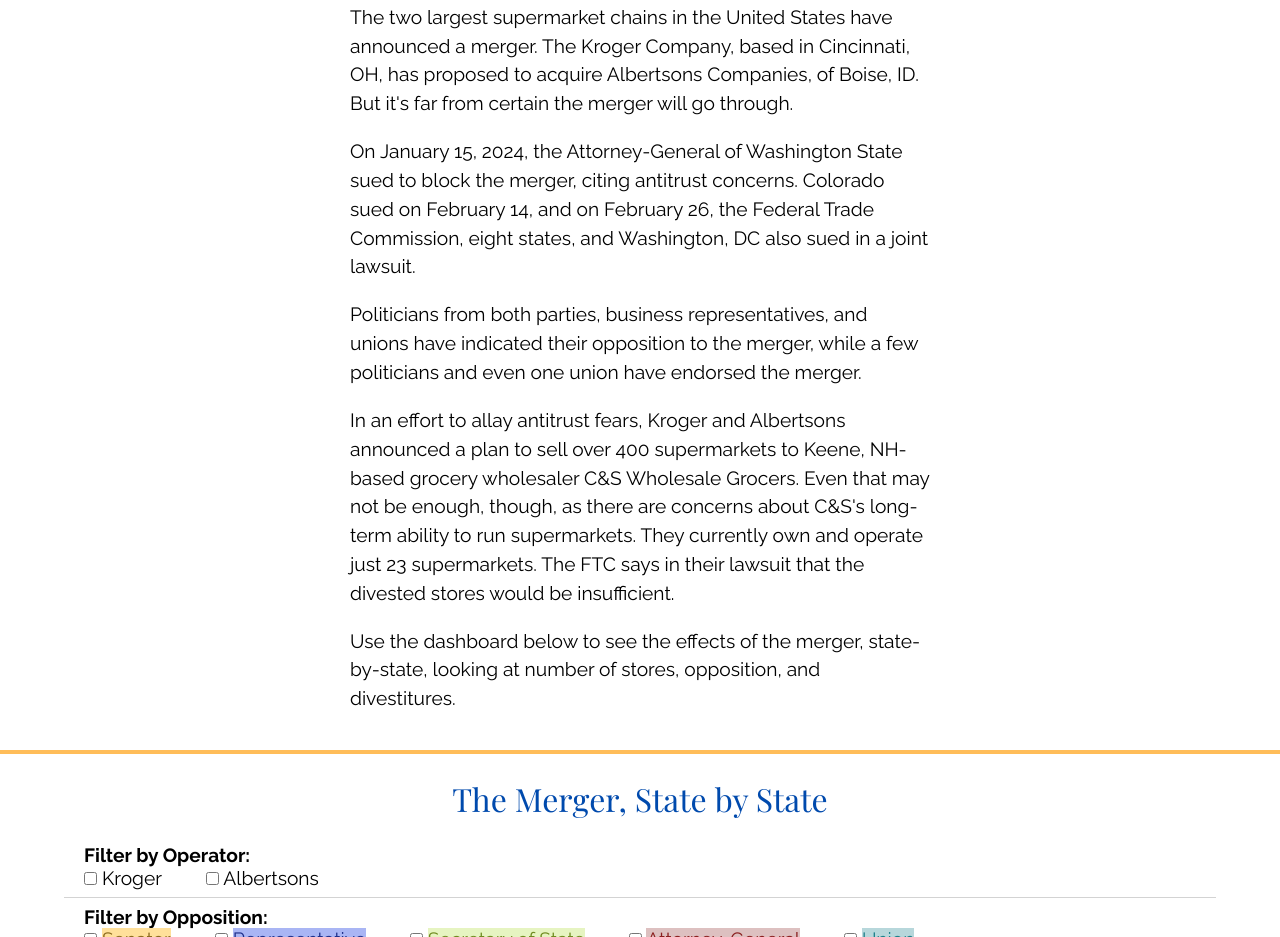
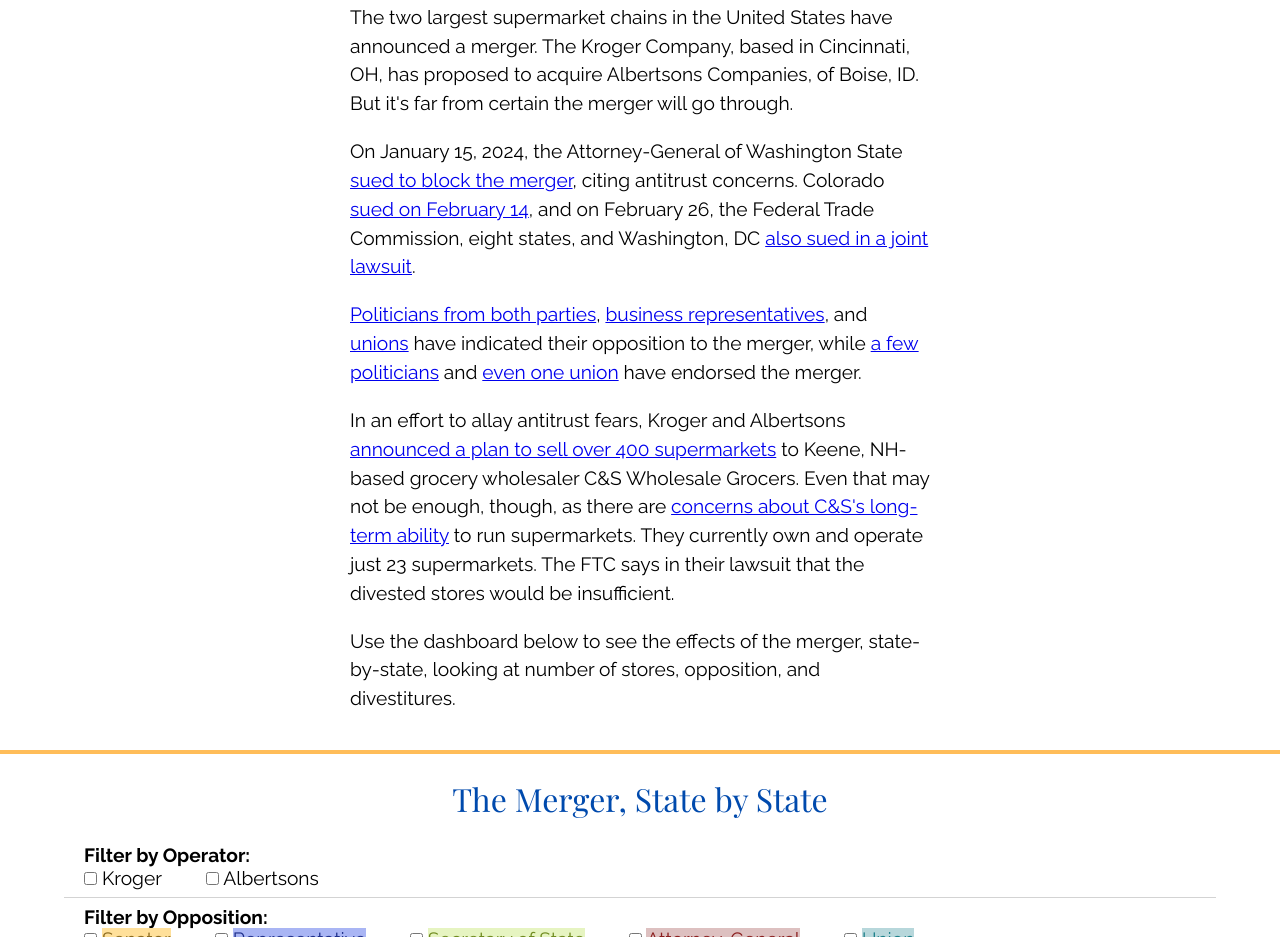
Before and after one commit to zzawila/KrogerAlbertsonsDashboard, a plain HTML site: page index.html in a window 1280 px wide. Shown: the part 1618-2555 px from the top of the page. Drawn offline with nearby package versions, Linux system fonts and the light colour scheme; a web font is replaced by a local one.

Commit message:
update to add links

```diff
--- a/index.html
+++ b/index.html
@@ -51,13 +51,14 @@
 			<p class="intro">The two largest supermarket chains in the United States have announced a merger. The Kroger Company, based in Cincinnati, OH, has proposed to acquire Albertsons Companies, of Boise, ID. But it's far from certain the merger will go through.
 			</p>
 				<p>
-				On January 15, 2024, the Attorney-General of Washington State sued to block the merger, citing antitrust concerns. Colorado sued on February 14, and on February 26, the Federal Trade Commission, eight states, and Washington, DC also sued in a joint lawsuit.
+				On January 15, 2024, the Attorney-General of Washington State
+        <a href="https://www.npr.org/2024/01/15/1224401179/kroger-albertsons-merger-grocery-lawsuit-washington" target="_blank">sued to block the merger</a>, citing antitrust concerns. Colorado <a href="https://www.denverpost.com/2024/02/14/colorado-attorney-general-weiser-kroger-albertsons-king-soopers-merger/" target="_blank">sued on February 14</a>, and on February 26, the Federal Trade Commission, eight states, and Washington, DC <a href="https://www.cnbc.com/2024/02/26/ftc-sues-to-block-kroger-albertsons-grocery-store-merger.html" target="_blank">also sued in a joint lawsuit</a>.
 				</p>
 				<p>
-				Politicians from both parties, business representatives, and unions have indicated their opposition to the merger, while a few politicians and even one union have endorsed the merger.
+				<a href="https://boisedev.com/news/2023/08/24/albertsons-kroger-secertary-state/" target="_blank">Politicians from both parties</a>, <a href="https://www.insiderintelligence.com/content/opposition-kroger-albertsons-merger-growing" target="_blank">business representatives</a>, and <a href="https://www.reuters.com/markets/deals/unions-praise-ftc-lawsuit-blocking-kroger-albertsons-merger-2024-02-26/" target="_blank">unions</a> have indicated their opposition to the merger, while <a href="https://www.huffpost.com/entry/sherrod-brown-kroger-merger-2024-election_n_65ece58ce4b05ec1ccda4c59" target="_blank">a few politicians</a> and <a href="https://www.grocerydive.com/news/local-grocery-union-supports-kroger-albertsons-merger/708032/" target="_blank">even one union</a> have endorsed the merger.
 				</p>
 				<p>
-				In an effort to allay antitrust fears, Kroger and Albertsons announced a plan to sell over 400 supermarkets to Keene, NH-based grocery wholesaler C&S Wholesale Grocers. Even that may not be enough, though, as there are concerns about C&S's long-term ability to run supermarkets. They currently own and operate just 23 supermarkets. The FTC says in their lawsuit that the divested stores would be insufficient.
+				In an effort to allay antitrust fears, Kroger and Albertsons <a href="https://www.bostonglobe.com/2023/10/08/business/cs-wholesale-grocers-kroger-albertsons/" target="_blank">announced a plan to sell over 400 supermarkets</a> to Keene, NH-based grocery wholesaler C&S Wholesale Grocers. Even that may not be enough, though, as there are <a href="https://www.grocerydive.com/news/cs-wholesale-grocers-kroger-albertsons-divested-stores/707690/" target="_blank">concerns about C&S's long-term ability</a> to run supermarkets. They currently own and operate just 23 supermarkets. The FTC says in their lawsuit that the divested stores would be insufficient.
 				</p>
 				<p>
 				Use the dashboard below to see the effects of the merger, state-by-state, looking at number of stores, opposition, and divestitures.
```
